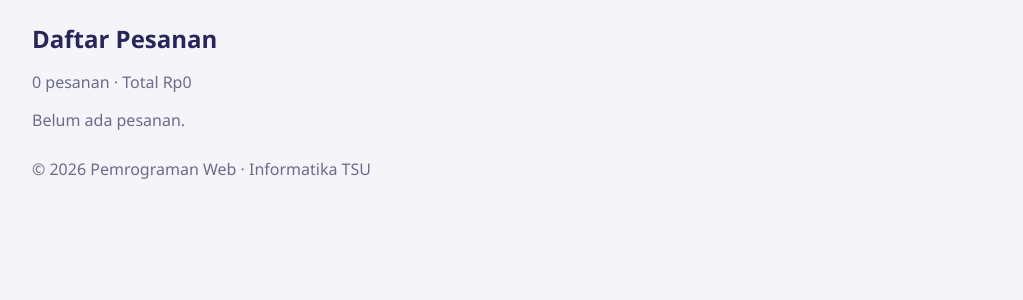
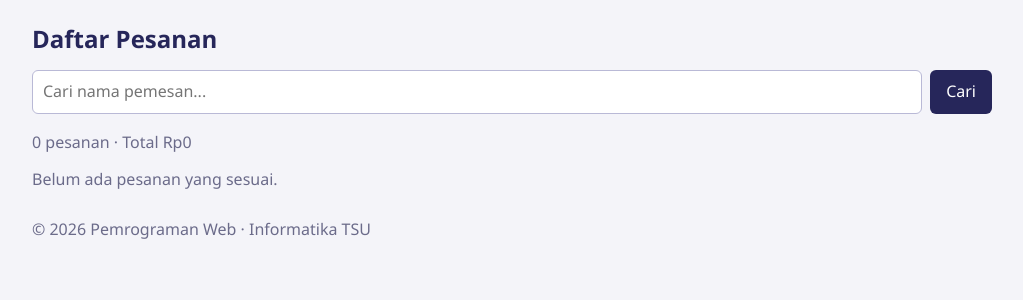
Before and after one commit to afarelristian/pemweb09, a PHP site: page /daftar-pesanan.php in a window 1280 px wide. Shown: the part 89-389 px from the top of the page, without its empty margins (128-1151 px from the left). Run offline with PHP 8.4, Linux system fonts and the light colour scheme.

Commit message:
form pencarian nama pemesan dengan GET

```diff
--- a/toko-umkm/daftar-pesanan.php
+++ b/toko-umkm/daftar-pesanan.php
@@ -6,6 +6,16 @@ require __DIR__ . "/functions.php";
 
 // Baca semua pesanan dari file JSON, tampilkan yang terbaru di atas
 $daftarPesanan = array_reverse(bacaPesanan(FILE_PESANAN));
+
+// Latihan Mandiri 4: Pencarian nama pemesan dengan GET
+$kataKunci = trim((string) filter_input(INPUT_GET, "q"));
+if ($kataKunci !== "") {
+    $daftarPesanan = array_filter(
+        $daftarPesanan,
+        fn(array $p): bool => stripos($p["nama"], $kataKunci) !== false
+    );
+}
+
 $totalOmzet = array_sum(array_column($daftarPesanan, "total"));
 ?>
 <!DOCTYPE html>
@@ -28,12 +38,23 @@ $totalOmzet = array_sum(array_column($daftarPesanan, "total"));
 
 <main class="wadah">
     <h2>Daftar Pesanan</h2>
+
+    <!-- Form pencarian nama pemesan (GET) -->
+    <form action="daftar-pesanan.php" method="get" class="cari">
+        <input type="search" name="q" placeholder="Cari nama pemesan..." value="<?= e($kataKunci) ?>">
+        <button type="submit">Cari</button>
+        <?php if ($kataKunci !== ""): ?>
+            <a href="daftar-pesanan.php" class="tombol" style="background-color: #6b6b8a;">Reset</a>
+        <?php endif; ?>
+    </form>
+
     <p class="info">
         <?= count($daftarPesanan) ?> pesanan · Total <?= formatRupiah($totalOmzet) ?>
+        <?= $kataKunci !== "" ? '(filter nama: "' . e($kataKunci) . '")' : "" ?>
     </p>
 
     <?php if (count($daftarPesanan) === 0): ?>
-        <p class="kosong">Belum ada pesanan.</p>
+        <p class="kosong">Belum ada pesanan yang sesuai.</p>
     <?php else: ?>
         <table class="tabel">
             <thead>
@@ -41,6 +62,8 @@ $totalOmzet = array_sum(array_column($daftarPesanan, "total"));
                     <th>Kode</th>
                     <th>Waktu</th>
                     <th>Nama</th>
+                    <th>Alamat</th>
+                    <th>Metode</th>
                     <th>Produk</th>
                     <th>Jumlah</th>
                     <th>Total</th>
@@ -53,6 +76,8 @@ $totalOmzet = array_sum(array_column($daftarPesanan, "total"));
                         <td><?= e($pesanan["kode"]) ?></td>
                         <td><?= e($pesanan["waktu"]) ?></td>
                         <td><?= e($pesanan["nama"]) ?></td>
+                        <td><?= e($pesanan["alamat"] ?? "-") ?></td>
+                        <td><?= e($pesanan["metode"] ?? "-") ?></td>
                         <td><?= e($pesanan["produk"]) ?></td>
                         <td><?= $pesanan["jumlah"] ?></td>
                         <td><?= formatRupiah($pesanan["total"]) ?></td>
```
Lines whose indentation alone changed are shown as unchanged.
